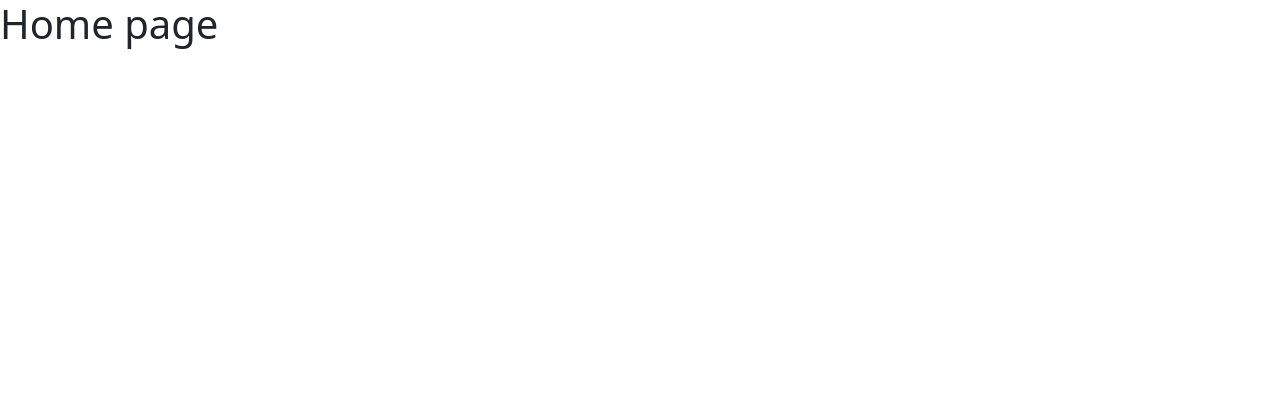
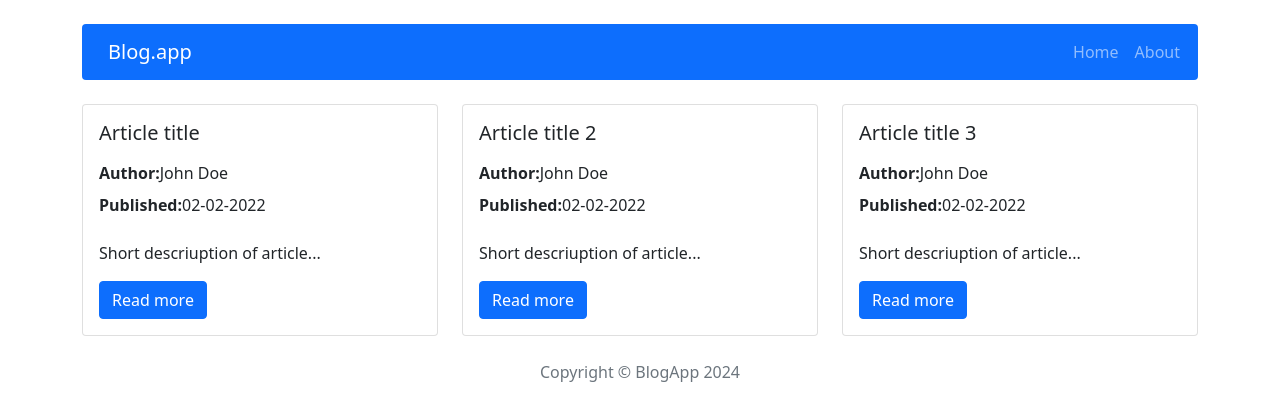
Before and after one commit to tkrzywosadzki/blog-app, a React (Create React App) app: page / in a window 1280 px wide. Shown: the top 420 px of the page. Built offline with nearby package versions, Linux system fonts and the light colour scheme.

Commit message:
add Home page, navbar links need fix

```diff
--- a/src/App.js
+++ b/src/App.js
@@ -5,10 +5,15 @@ import AddPost from './components/pages/AddPost/AddPost';
 import EditPost from './components/pages/EditPost/EditPost';
 import About from './components/pages/About/About';
 import NotFound from './components/pages/NotFound/NotFound';
+import { Container } from 'react-bootstrap';
+import Header from './components/views/Header/Header';
+import Footer from './components/views/Footer/Footer';
 
 const App = () => {
   return (
     <main>
+      <Container>
+        <Header />
           <Routes>
             <Route path="/" element={<Home />} />
             <Route path="/post/:id" element={<Post />} />
@@ -17,6 +22,8 @@ const App = () => {
             <Route path="/about" element={<About />} />
             <Route path="*" element={<NotFound />} />
           </Routes>
+        <Footer />
+      </Container>
     </main>
   );
 };
--- a/src/components/pages/Home/Home.js
+++ b/src/components/pages/Home/Home.js
@@ -1,7 +1,31 @@
-const Home = () => {
+import { useSelector } from "react-redux";
+import { getAllPosts } from "../../../redux/postsRedux";
+import { Row, Col, Button, Card } from 'react-bootstrap';
+import { Link } from 'react-router-dom';
+
+
+const Home = (props) => {
+    const posts = useSelector(state => getAllPosts(state));
+    //console.log(posts);
     return (
         <div>
-            <h1>Home page</h1>
+            <Row>
+                {posts.map(post => (
+                    <Col key={post.id} md='4'>
+                        <Card>
+                            <Card.Body>
+                                <Card.Title className='mb-3'>{post.title}</Card.Title>
+                                <Card.Text className='mb-2'><span><strong>Author:</strong></span>{post.author}</Card.Text>
+                                <Card.Text className='mb-4'><span><strong>Published:</strong></span>{post.publishedDate}</Card.Text>
+                                <Card.Text className='mb-3'>{post.shortDescription}</Card.Text>
+                                <Link to={`/post/${post.id}`}>
+                                    <Button>Read more</Button>
+                                </Link>
+                            </Card.Body>
+                        </Card>
+                    </Col>
+                ))}
+            </Row>
         </div>
     );
 };
--- /dev/null
+++ b/src/components/views/Footer/Footer.js
@@ -0,0 +1,9 @@
+const Footer = () => {
+    return (
+        <footer className="text-center text-muted mt-4 mb-4">
+            <p>Copyright &copy; BlogApp 2024</p>
+        </footer>
+    );
+};
+
+export default Footer;
--- /dev/null
+++ b/src/components/views/Header/Header.js
@@ -0,0 +1,12 @@
+import NavBar from "../NavBar/NavBar";
+
+const Header = () => {
+    return (
+        <div>
+            <NavBar />
+        </div>
+
+    );
+};
+
+export default Header;
--- /dev/null
+++ b/src/components/views/NavBar/NavBar.js
@@ -0,0 +1,20 @@
+import { Nav, Navbar } from 'react-bootstrap'
+import { NavLink } from 'react-bootstrap';
+
+
+const NavBar = () => {
+    return (
+
+        <Navbar bg="primary" variant="dark" expand="lg" className="mt-4 mb-4 rounded">
+
+          <Navbar.Brand as={NavLink} to="/" style={{ fontSize: '20px', marginLeft: '10px' }} >Blog.app</Navbar.Brand>
+            <Nav className="ms-auto" style={{marginRight:'10px'}}>
+                <Nav.Link as={NavLink} to="/"  >Home</Nav.Link>
+                <Nav.Link as={NavLink} to="/about"  >About</Nav.Link>
+            </Nav>
+
+        </Navbar>
+    );
+};
+
+export default NavBar;
--- a/src/redux/initialState.js
+++ b/src/redux/initialState.js
@@ -1,5 +1,30 @@
 const initialState = {
-    posts: []
+    posts: [
+        {
+            id: '1',
+            title: 'Article title',
+            shortDescription: 'Short descriuption of article...',
+            content: 'Main content of the article',
+            publishedDate: '02-02-2022',
+            author: 'John Doe',
+        },
+        {
+            id: '2',
+            title: 'Article title 2',
+            shortDescription: 'Short descriuption of article...',
+            content: 'Main content of the article',
+            publishedDate: '02-02-2022',
+            author: 'John Doe',
+        },
+        {
+            id: '3',
+            title: 'Article title 3',
+            shortDescription: 'Short descriuption of article...',
+            content: 'Main content of the article',
+            publishedDate: '02-02-2022',
+            author: 'John Doe',
+        },
+    ],
 
 };
 
--- a/src/redux/postsRedux.js
+++ b/src/redux/postsRedux.js
@@ -1,5 +1,5 @@
 // selectors
-
+export const getAllPosts = (state => state.posts);
 // actions
 
 const createActionName = actionName => `app/posts/${actionName}`
```
Also changed, not shown: src/components/pages/Home/Home.module.scss (added). Lines whose indentation alone changed are shown as unchanged.
